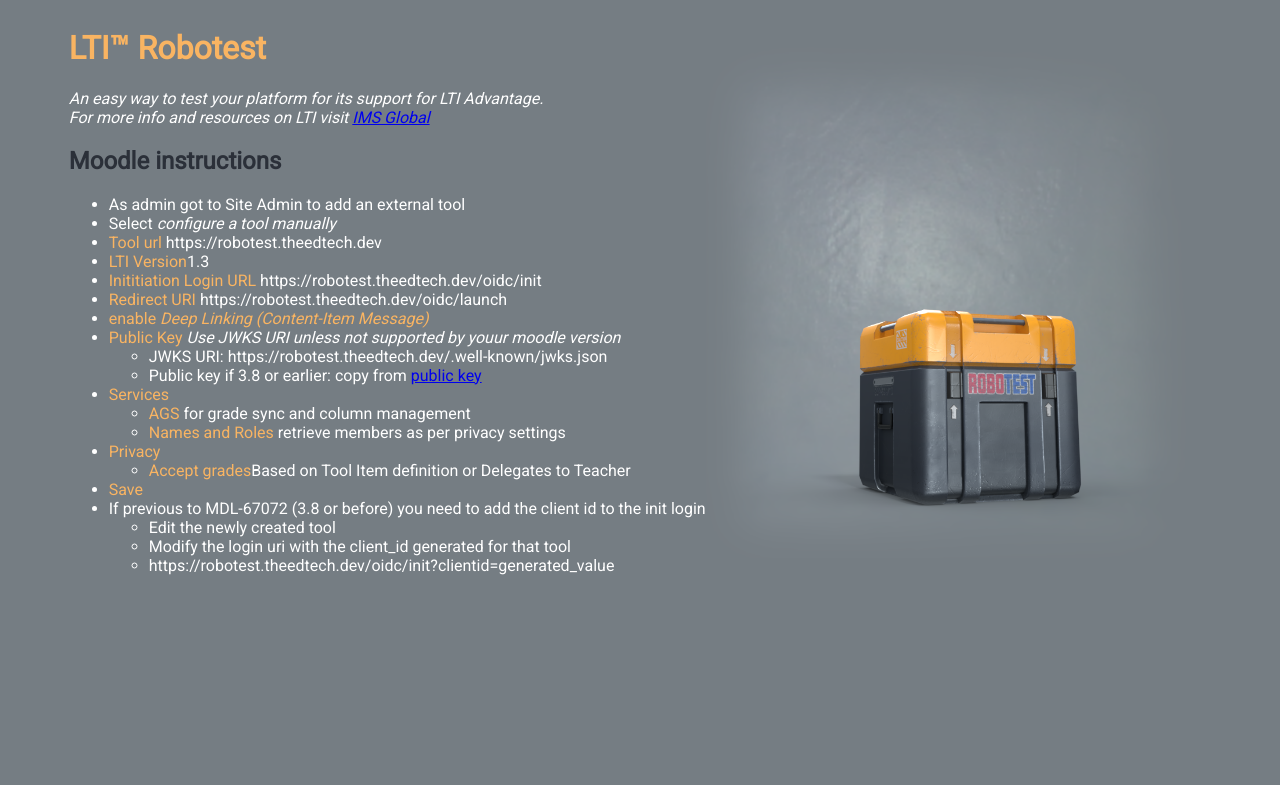
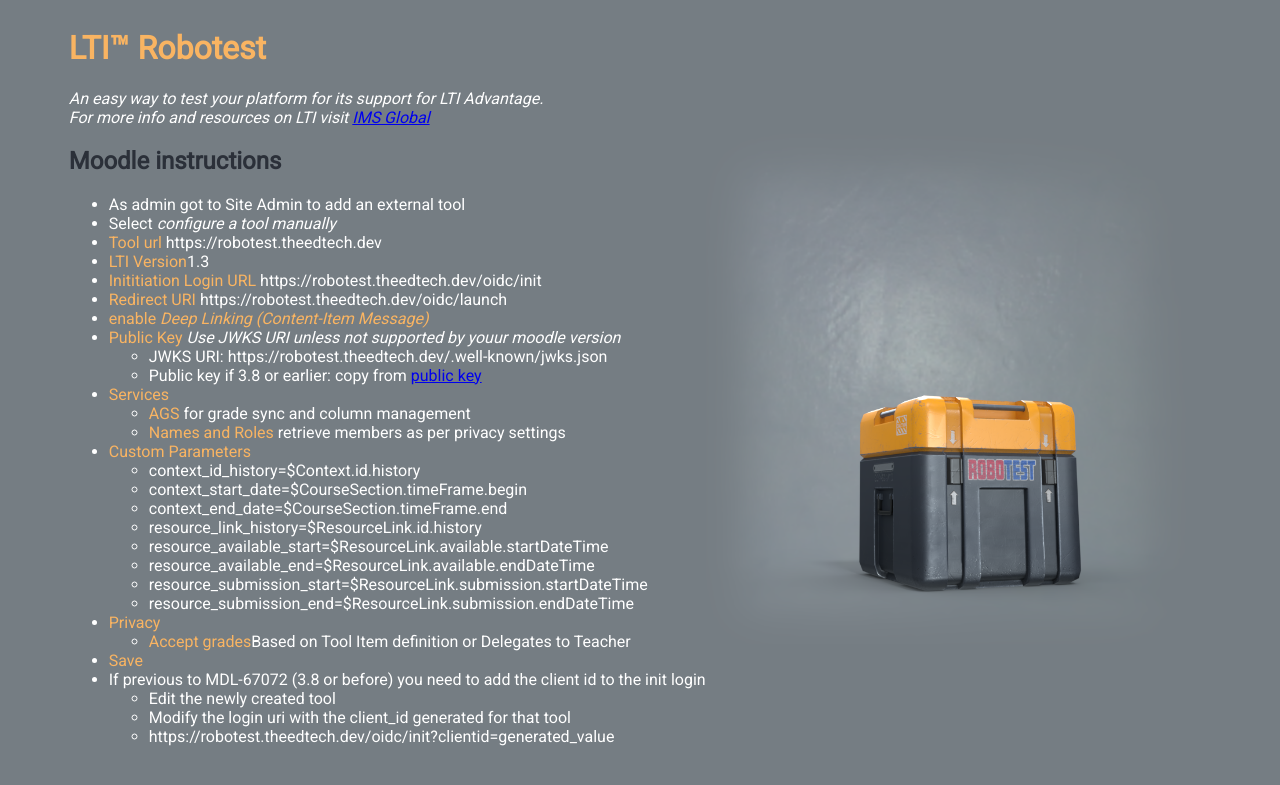
Before and after one commit to claudevervoort/ltiautotest, a FastAPI app: page / in a window 1280 px wide. Shown: the top 785 px of the page. Run offline with FastAPI, Linux system fonts and the light colour scheme.

Commit message:
adding support for main sub variables

```diff
--- a/robotest/main.py
+++ b/robotest/main.py
@@ -30,9 +30,23 @@ app.mount("/static", StaticFiles(directory="static"), name="static")
 app.mount("/assets", StaticFiles(directory="assets"), name="assets")
 templates = Jinja2Templates(directory="templates")
 
+context_sub_variables = {
+    'context_id_history': '$Context.id.history',
+    'context_start_date': '$CourseSection.timeFrame.begin',
+    'context_end_date': '$CourseSection.timeFrame.end'
+}
+
+link_sub_variables = {
+    'resource_link_history': '$ResourceLink.id.history',
+    'resource_available_start':'$ResourceLink.available.startDateTime',
+    'resource_available_end':'$ResourceLink.available.endDateTime',
+    'resource_submission_start':'$ResourceLink.submission.startDateTime',
+    'resource_submission_end':'$ResourceLink.submission.endDateTime'
+}
+
 @app.get("/")
 def read_root(request: Request):
-    return templates.TemplateResponse("moodleinstructions.html", {"request": request, "base_url": base_url})
+    return templates.TemplateResponse("moodleinstructions.html", {"request": request, "base_url": base_url, "custom_params": {**context_sub_variables, **link_sub_variables}})
 
 @app.get("/broken")
 def read_broken(request: Request):
@@ -66,7 +80,8 @@ def register(request: Request, openid_configuration: str, registration_token: st
             res.results.append(TestResult('Config retrieved from Platform',
                                         platform_config or False,
                                         True,
-                                        json.dumps(platform_config) if platform_config else 'No config'));
+                                        "",
+                                        json.dumps(platform_config, indent=2) if platform_config else 'No config'));
             if platform_config and platform_config.registration_endpoint:
                 res.results.append(TestResult('Registration end point found',
                                             True,
@@ -84,17 +99,19 @@ def register(request: Request, openid_configuration: str, registration_token: st
                         dl_label='Add Robotest')
                 tool_conf.lti_config.description = "Less clicks, more tests, this is the LTI Robotest!"
                 tool_conf.logo_uri =  str(request.url.replace(path='/assets/robotest_logo.png', query='', scheme='https'))
+                tool_conf.lti_config.custom_parameters.update({**context_sub_variables, **link_sub_variables})
+
                 res.results.append(TestResult('Tool Config to Register',
                                    True,
                                    True,
-                                   json.dumps(tool_conf)))
+                                   "",
+                                   json.dumps(tool_conf, indent=2)))
                 registered = register_tool(platform_config.registration_endpoint, tool_conf, registration_token)
                 res.results.append(TestResult('Successful registration',
                                    True if registered.client_id else False,
                                    True,
-                                   'Client Id: {client_id} \n {json}'.format( client_id=registered.client_id, json=json.dumps(registered))))
-
-
+                                   'Client Id: {client_id}'.format( client_id=registered.client_id ),
+                                   json.dumps(registered, indent=2)))
             else:
                 res.results.append(TestResult('Registration end point found',
                                             False,
@@ -335,11 +352,40 @@ def test_ags(reg: ToolRegistration, message: LTIMessage) -> TestCategory:
 
     return res
 
+def test_substitution_variables(category: str, sub_variables: Dict[str, str], custom_params: Dict[str, str]):
+    res = TestCategory(category)
+    for key in sub_variables:
+        if key in custom_params:
+            if custom_params[key]:
+                if custom_params[key] == sub_variables[key]:
+                    res.results.append(TestResult(sub_variables[key],
+                                     False,
+                                     False,
+                                     'Not substituted'))
+                else:
+                    res.results.append(TestResult(sub_variables[key],
+                                     True,
+                                     False,
+                                     custom_params[key]))
+            else:
+                res.results.append(TestResult(sub_variables[key],
+                                    True,
+                                    False,
+                                    'blank means supported but no value'))
+        else:
+            res.results.append(TestResult(sub_variables[key],
+                                False,
+                                True,
+                                'Missing custom parameter, tool properly configured?'))
+    return res
+
+
 def test_and_show_results(request: Request, reg: ToolRegistration, message: dict):
     results = []
     results.append(test_deeplinking(request, message))
     results.append(test_ags(reg, message))
     results.append(test_nrps(reg, message))
+    results.append(test_substitution_variables('Subsitution Variables (resourcelink)', {**context_sub_variables, **link_sub_variables}, message.custom))
     success = all((map(lambda r: r.success, results)))
     return templates.TemplateResponse("results.html", {"request": request, "results": results, "success": success})
 
--- a/robotest/templates/moodleinstructions.html
+++ b/robotest/templates/moodleinstructions.html
@@ -31,6 +31,13 @@
                         <li><bold>Names and Roles</bold> retrieve members as per privacy settings</li>
                     </ul>
                 </li>
+                <li><bold>Custom Parameters</bold>
+                    {% for k in custom_params %}
+                    <ul>
+                        <li>{{ k }}={{ custom_params[k] }}</li>
+                    </ul>
+                    {% endfor %}
+                </li>
                 <li><bold>Privacy</bold>
                     <ul>
                         <li><bold>Accept grades</bold>Based on Tool Item definition or Delegates to Teacher</li>
--- a/robotest/templates/results.html
+++ b/robotest/templates/results.html
@@ -16,7 +16,7 @@
         {% for result in category.results %}
             <tr class="result {{ 'failed' if not result.success }} {{ 'required' if result.required }}">
                 <th>{{ result.name }}</th>
-                <td>{{ result.comment }}</td>
+                <td>{{result.comment}}<br><pre>{{ result.comment_pre}}</pre></td>
             </tr>
         {% endfor %}
     {% endfor %}
--- a/robotest/test_results.py
+++ b/robotest/test_results.py
@@ -2,10 +2,11 @@ from functools import reduce
 
 class TestResult():
 
-    def __init__(self, name: str, success: bool, required: bool = True,comment: str = ''):
+    def __init__(self, name: str, success: bool, required: bool = True,comment: str = '', comment_pre: str = ''):
         self.name = name
         self.success = success
         self.comment = comment
+        self.comment_pre = comment_pre
         self.required = required
 
 
```
